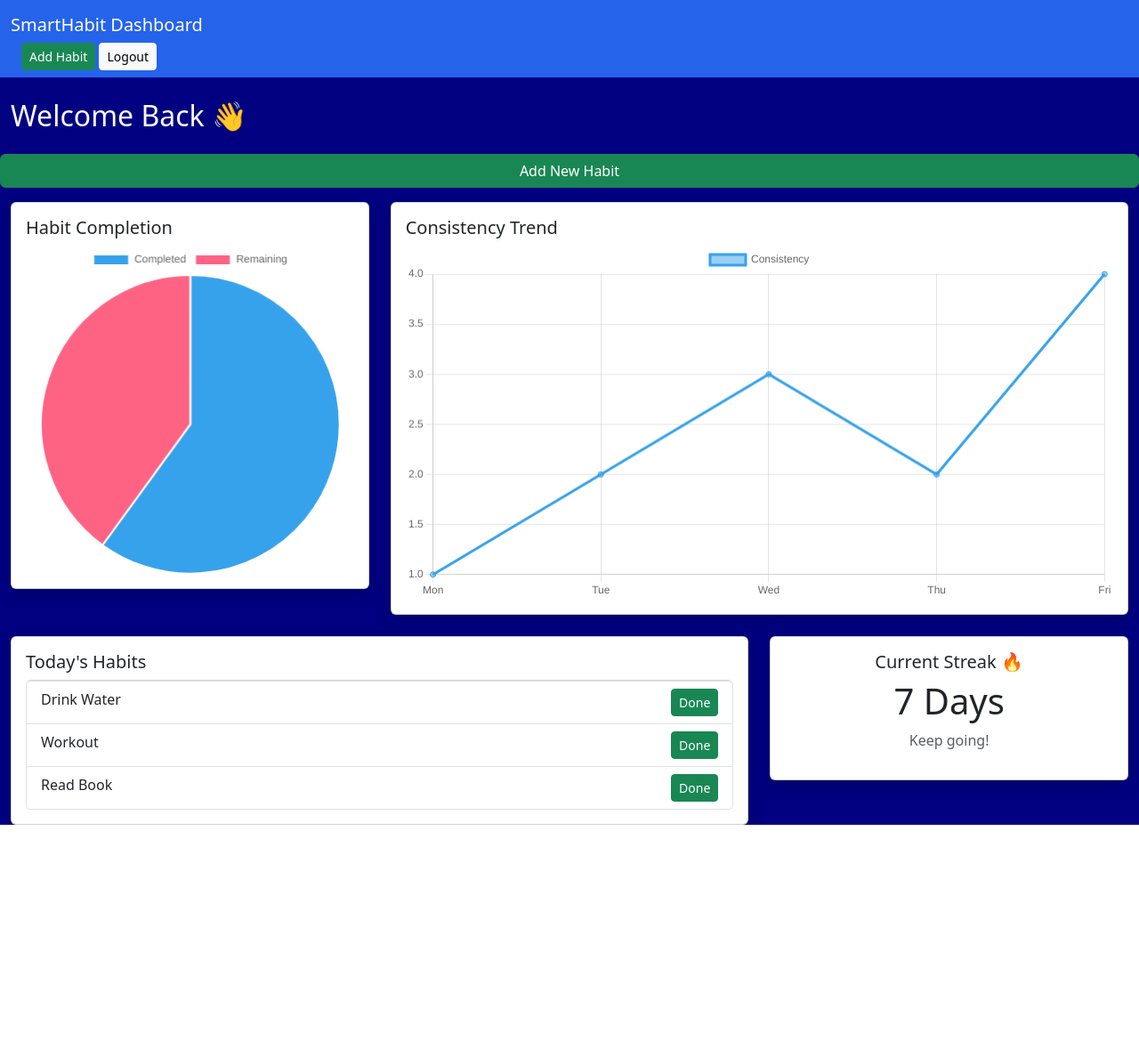
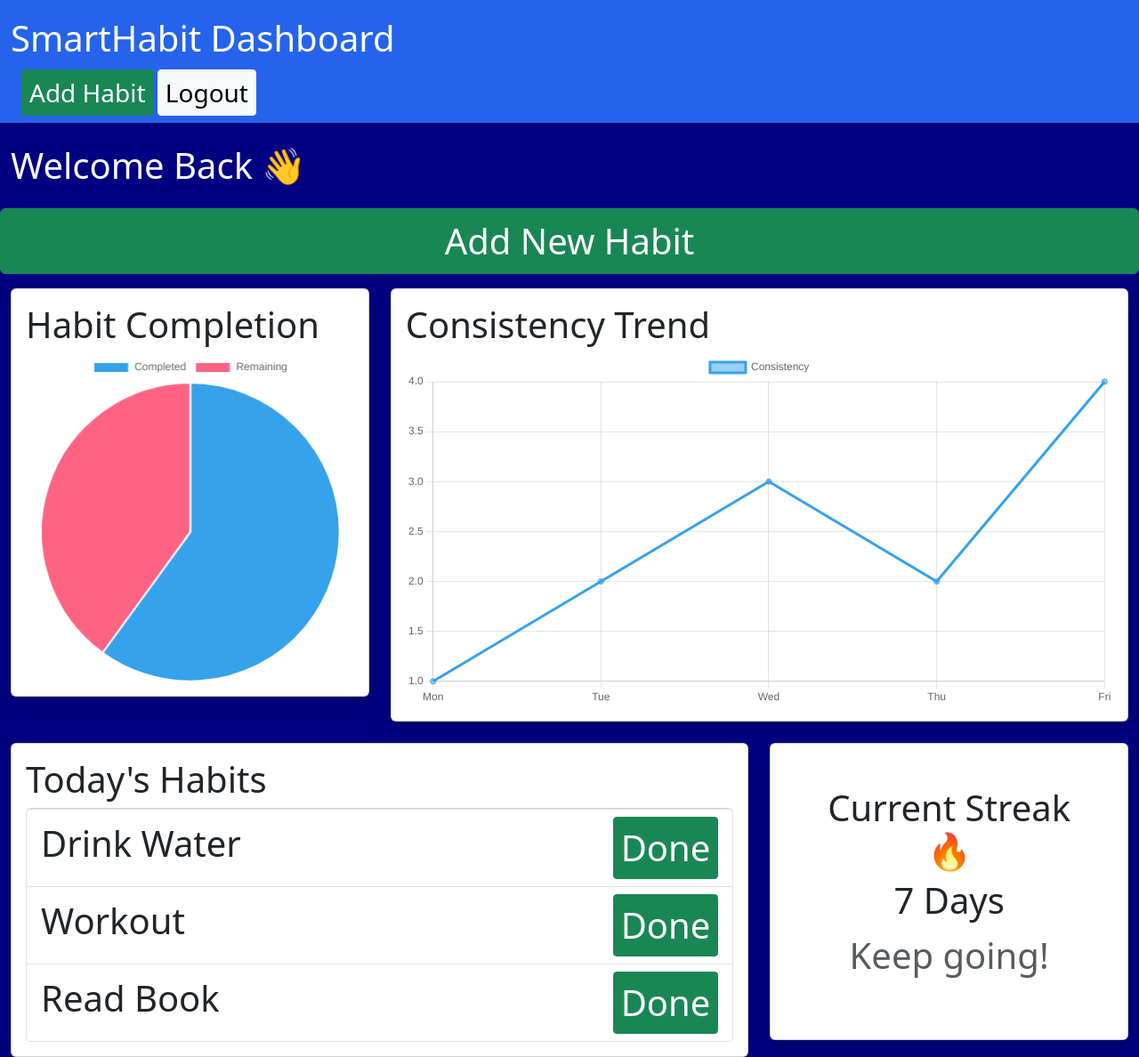
Before and after one commit to keerthi-N7/smart-habit-tracker, a Flask app: page /dashboard in a window 1280 px wide. Shown: the whole page at 89% size. Before the commit the page ends 927 px from the top, so only its background shows below. Run offline with Flask 3, Linux system fonts and the light colour scheme.

Commit message:
changed the font size and made little changes

```diff
--- a/templates/dashboard.html
+++ b/templates/dashboard.html
@@ -18,11 +18,11 @@
 <nav class="navbar navbar-dark" style="background:#2563EB;">
 <div class="container-fluid">
 
-<a class="navbar-brand">SmartHabit Dashboard</a>
+<a class="navbar-brand fs-1">SmartHabit Dashboard</a>
 
 <div class="container-fluid">
-<a href="/add_habit" class="btn btn-success btn-sm">Add Habit</a>
-<a href="/" class="btn btn-light btn-sm">Logout</a>
+<a href="/add_habit" class="btn btn-success btn-sm fs-3">Add Habit</a>
+<a href="/" class="btn btn-light btn-sm fs-3">Logout</a>
 </div>
 
 </div>
@@ -30,30 +30,30 @@
 
 <div class="container-fluid mt-4">
 
-<h2 class="mb-4 text-light">Welcome Back 👋</h2>
+<h2 class="mb-4 text-light fs-1">Welcome Back 👋</h2>
 
 <div class="row">
 
-<a href="/add_habit" class="btn btn-success mb-3">
+<a href="/add_habit" class="btn btn-success mb-3 fs-1">
 Add New Habit
 </a>
 
 <div class="col-md-4">
 <div class="card shadow p-3">
 
-<h5>Habit Completion</h5>
+<h5 class="fs-1">Habit Completion</h5>
 
-<canvas id="pieChart"></canvas>
+<canvas id="pieChart" class="fs-1"></canvas>
 
 </div>
 </div>
 
-<div class="col-md-8">
+<div class="col-md-8 fs-1">
 <div class="card shadow p-3">
 
-<h5>Consistency Trend</h5>
+<h5 class="fs-1">Consistency Trend</h5>
 
-<canvas id="lineChart"></canvas>
+<canvas id="lineChart" class="fs-1"></canvas>
 
 </div>
 </div>
@@ -65,23 +65,23 @@ Add New Habit
 <div class="col-md-8">
 <div class="card shadow p-3">
 
-<h5>Today's Habits</h5>
+<h5 class="fs-1">Today's Habits</h5>
 
-<ul class="list-group">
+<ul class="list-group fs-1">
 
-<li class="list-group-item d-flex justify-content-between">
+<li class="list-group-item d-flex justify-content-between fs-1">
 Drink Water
-<button class="btn btn-success btn-sm">Done</button>
+<button class="btn btn-success btn-sm fs-1">Done</button>
 </li>
 
 <li class="list-group-item d-flex justify-content-between">
 Workout
-<button class="btn btn-success btn-sm">Done</button>
+<button class="btn btn-success btn-sm fs-1">Done</button>
 </li>
 
 <li class="list-group-item d-flex justify-content-between">
 Read Book
-<button class="btn btn-success btn-sm">Done</button>
+<button class="btn btn-success btn-sm fs-1">Done</button>
 </li>
 
 </ul>
@@ -90,13 +90,13 @@ Read Book
 </div>
 
 <div class="col-md-4">
-<div class="card shadow p-3 text-center">
+<div class="card shadow p-5 text-center">
 
-<h5>Current Streak 🔥</h5>
+<h5 class="fs-1">Current Streak 🔥</h5>
 
 <h1>7 Days</h1>
 
-<p class="text-muted">Keep going!</p>
+<p class="text-muted fs-1">Keep going!</p>
 
 </div>
 </div>
```
